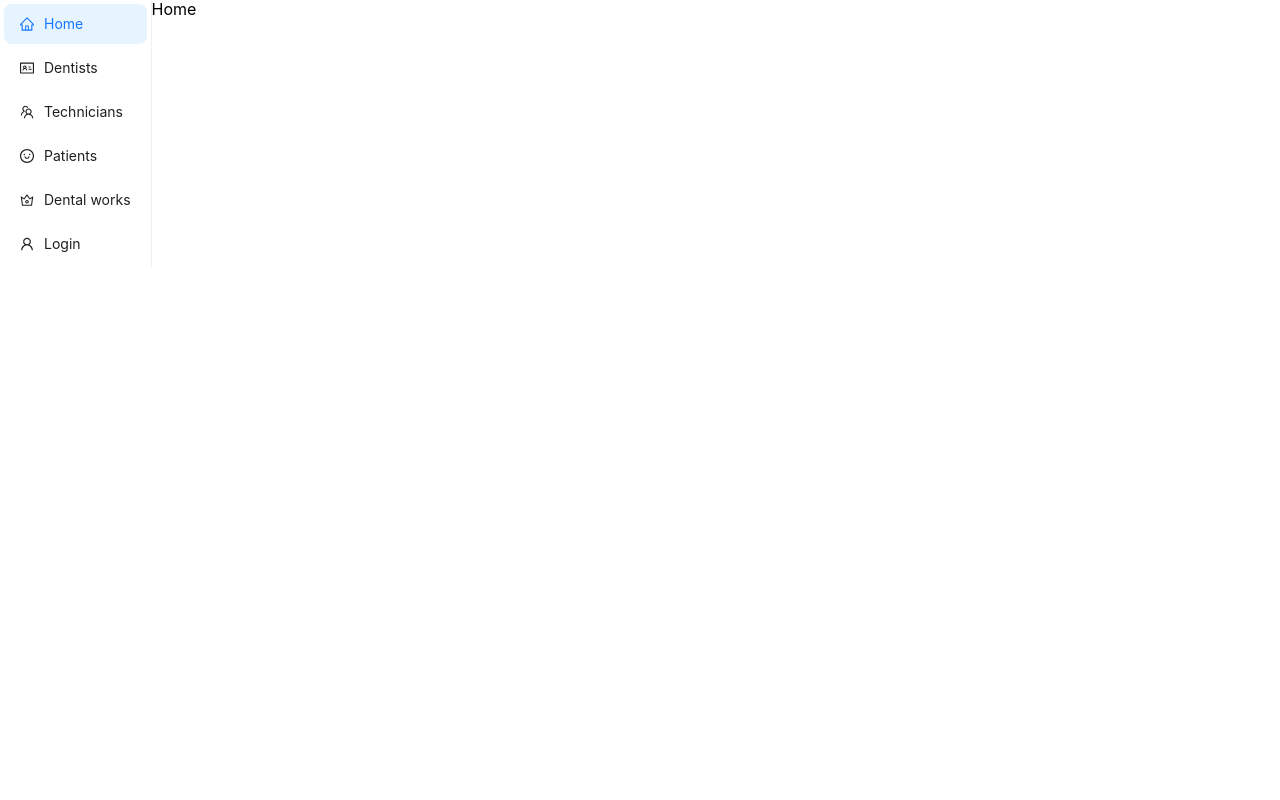
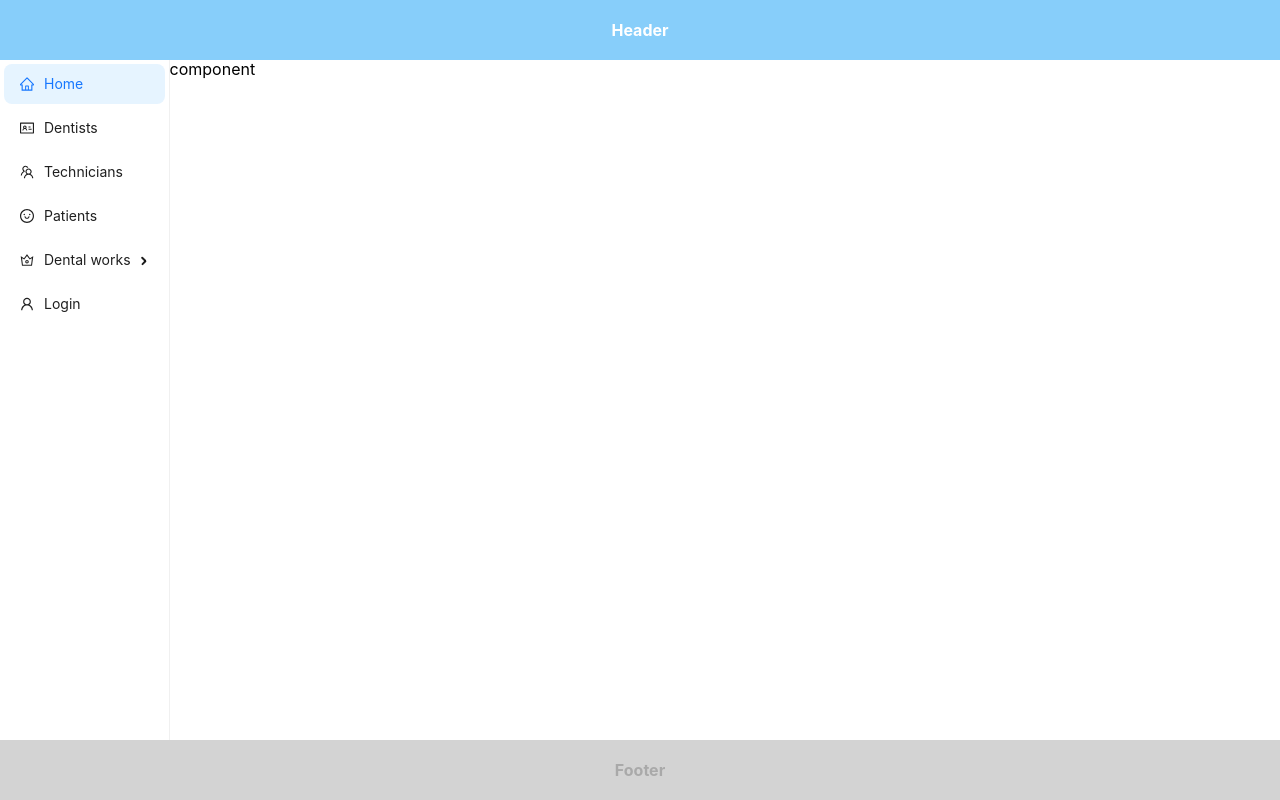
Before and after one commit to SinzianaS/dental-lab-frontend, a React (Create React App) app: page /dentalworks/alldentalworks in a window 1280 px wide. Both pictures are taken after a click on the item "Home". Built offline with nearby package versions, Linux system fonts and the light colour scheme.

Commit message:
created side menu

```diff
--- a/src/App.js
+++ b/src/App.js
@@ -15,33 +15,97 @@ import { Routes, Route, useNavigate } from "react-router-dom";
 function App() {
   const navigate = useNavigate();
   return (
-    <div style={{ display: "flex", flexDirection: "row" }}>
+    <div  style={{ display: "flex", flexDirection: "column", flex: 1, height:"100vh"}}>
+      <Header />
+      <div style={{ display: "flex", flexDirection: "row", flex: 1}}>
+        <SideMenu />
+        <Content />
+      </div>
+      <div>
+        <Footer />
+      </div>
+    </div>
+  );
+}
+function Header() {
+  return (
+    <div
+      style={{
+        height: 60,
+        backgroundColor: "lightskyblue",
+        color: "white",
+        display: "flex",
+        justifyContent: "center",
+        alignItems: "center",
+        fontWeight: "bold",
+      }}
+    >
+      Header
+    </div>
+  );
+}
+
+function Footer() {
+  return (
+    <div
+      style={{
+        height: 60,
+        backgroundColor: "lightgrey",
+        color: "darkgrey",
+        display: "flex",
+        justifyContent: "center",
+        alignItems: "center",
+        fontWeight: "bold",
+      }}
+    >
+      Footer
+    </div>
+  );
+}
+
+function SideMenu() {
+  const navigate = useNavigate();
+  return (
       <Menu
-        onClick={({ key }) => {
-           navigate(key);
-        }}
+        onClick={({ key }) => navigate(key)}
+        defaultSelectedKeys={[window.location.pathname]}
         items={[
           { label: "Home", key: "/", icon: <HomeOutlined /> },
-          { label: "Dentists", key: "/dentists", icon: <IdcardOutlined /> },
-          { label: "Technicians", key: "/dentaltechnicians", icon: <TeamOutlined />},
-          { label: "Patients", key: "/patients", icon: <SmileOutlined /> },
-          { label: "Dental works", key: "/dentalworks", icon: <CrownOutlined />},
+          { label: "Dentists", key: "/dentists", icon: <IdcardOutlined />},
+          {label: "Technicians", key: "/dentaltechnicians", icon: <TeamOutlined />},
+          { label: "Patients", key: "/patients", icon: <SmileOutlined />},
+          {label: "Dental works", key: "/dentalworks", icon: <CrownOutlined />,
+          children:[
+            {label: "Show all", key: "/alldentalworks"},
+            {label: "Find by id", key: "/getdentalworkbyid"},
+            {label: "Find by color", key: "/getdentalworkbycolor"},
+            {label: "Find by status", key: "/getdentalworkbystatus"},
+            {label: "Find by type", key: "/getdentalworkbytype"}
+            ]},
           { label: "Login", key: "/authentication", icon: <UserOutlined /> },
         ]}
       ></Menu>
-      <Content />
-    </div>
   );
 }
+function Home(){
+return <div> component</div>
+}
+
 function Content() {
   return (
     <div>
       <Routes>
-        <Route path="/" element={<div>Home</div>}></Route>
+        <Route path="/" element={<Home />}></Route>
         <Route path="/dentists" element={<div>Dentists</div>}></Route>
         <Route path="/dentaltechnicians" element={<div>Dental technicians</div>}></Route>
         <Route path="/patients" element={<div>Patients</div>}></Route>
-        <Route path="/dentalworks" element={<div>Dental works</div>}></Route>
+
+        <Route path="/alldentalworks" element={<div>All Dental works</div>}></Route>
+        <Route path="/getdentalworkbyid" element={<div>Dental work by id</div>}></Route>
+        <Route path="/getdentalworkbycolor" element={<div>Dental work by color</div>}></Route>
+        <Route path="/getdentalworkbystatus" element={<div>Dental work by status</div>}></Route>
+        <Route path="/getdentalworkbytype" element={<div>Dental work by type</div>}></Route>
+
         <Route path="/authentication" element={<div>Login</div>}></Route>
       </Routes>
     </div>
--- /dev/null
+++ b/src/pages/dentalworks/DentalWorks.js
@@ -0,0 +1 @@
+import "antd/dist/reset.css";
```
